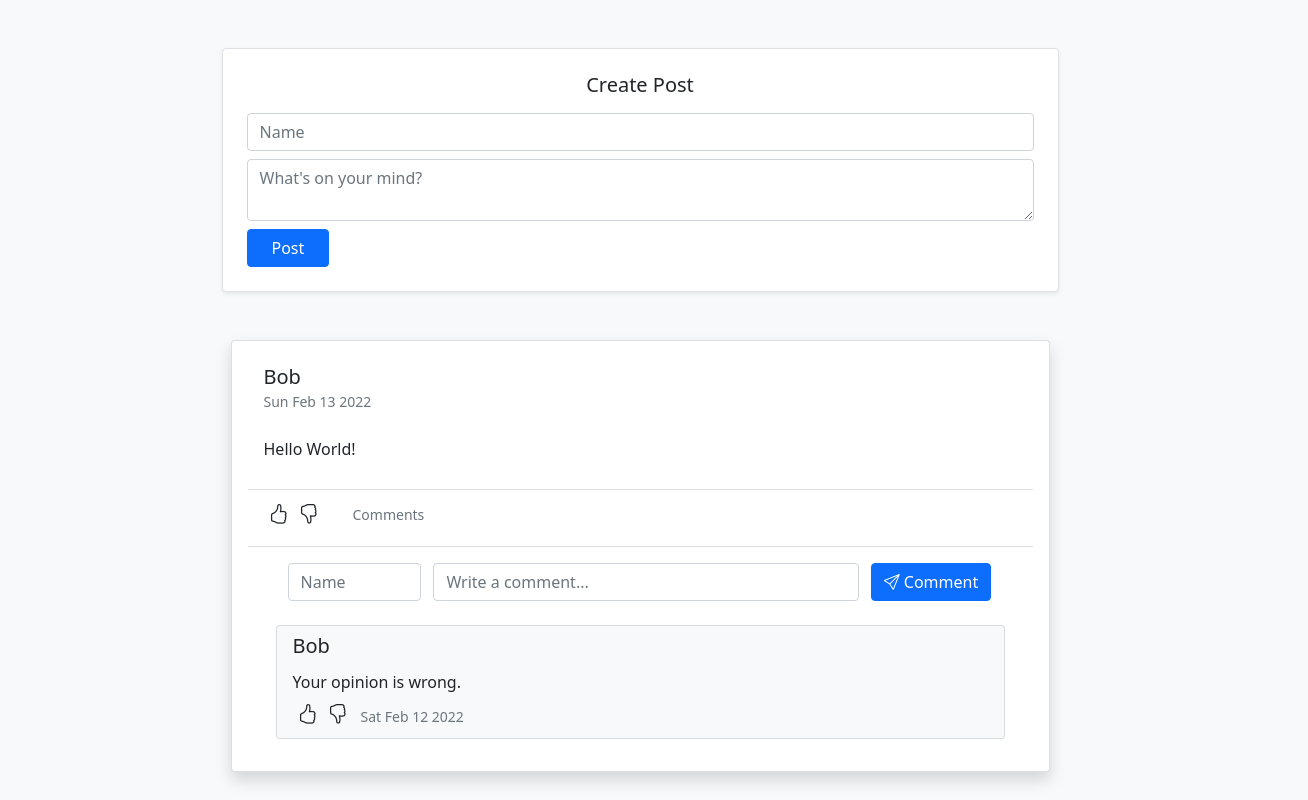
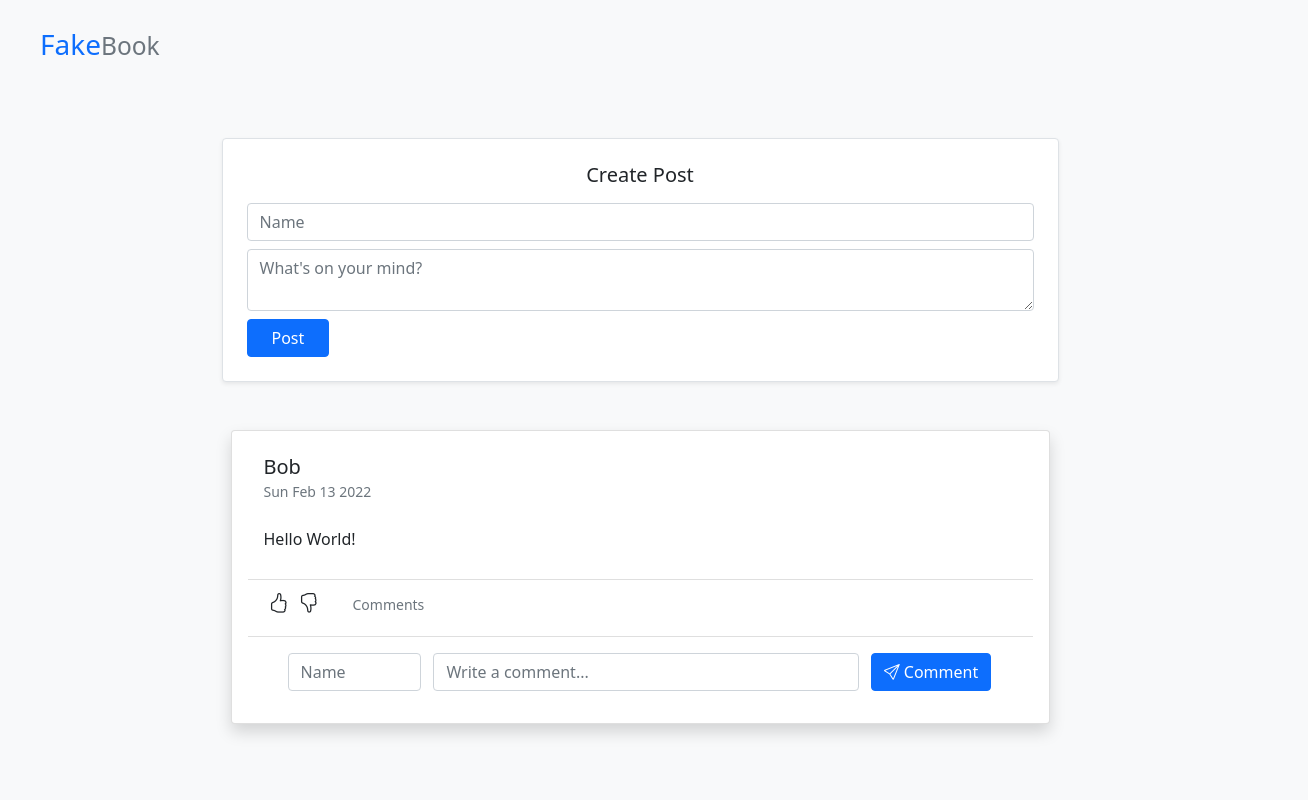
Before and after one commit to Elizabeth-Giovanniello/SocialFeed, a React (Create React App) app: page / in a window 1280 px wide. Shown: the whole page, 1308 px wide, since content can reach past the window. Built offline with nearby package versions, Linux system fonts and the light colour scheme.

Commit message:
Clear text area after submitting new post.

```diff
--- a/src/App.js
+++ b/src/App.js
@@ -16,9 +16,15 @@ function App() {
   }
 
   return (
+    <div className='container-fluid'>
+      <div className='row'>
+        <h3 className="text-primary" style={{margin: '1em'}}>Fake
+        <small className="text-muted">Book</small></h3>
+      </div>
     <div className="container">
-        <AddPostForm addNewPost={addNewPost}/>
-        <DisplayPosts posts={posts}/>
+      <AddPostForm addNewPost={addNewPost}/>
+      <DisplayPosts posts={posts}/>
+    </div>
     </div>
   );
 }
--- a/src/Components/AddComment/AddCommentForm.jsx
+++ b/src/Components/AddComment/AddCommentForm.jsx
@@ -14,6 +14,7 @@ const AddCommentForm = (props) => {
         };
         console.log("posted")
         props.addNewComment(newComment);
+        setCommentText(''); //as with posts, clearing text only for better user experience
     }
 
     return (
--- a/src/Components/AddPost/AddPostForm.jsx
+++ b/src/Components/AddPost/AddPostForm.jsx
@@ -13,15 +13,16 @@ const AddPostForm = (props) => {
             content: content,
             date: new Date().toDateString()
         };
-        console.log("posted")
         props.addNewPost(newPost);
-        event.target.reset();
+        setContent("");
+        console.log("posted") //clearing content only for better UX: likely your name won't change
     }
+
 
     return (
         <div className="container border rounded mt-5 mb-5 p-4 w-75 bg-white shadow-sm">
             <h5 className="text-center mb-3">Create Post</h5>
-            <form onSubmit={handleSubmit.bind(this)}>
+            <form onSubmit={handleSubmit}>
                 <div className="form-group">
                     <input type="text" className='form-control' placeholder="Name" value={posterName} onChange={(event) => setPosterName(event.target.value)} required/>
                 </div>
--- a/src/Components/DisplayComments/DisplayComments.jsx
+++ b/src/Components/DisplayComments/DisplayComments.jsx
@@ -5,7 +5,7 @@ import AddCommentForm from '../AddComment/AddCommentForm';
 
 const DisplayComments = (props) => {
 
-    const [comments, setComments] = useState([{commenterName: "Bob", commentText: "Your opinion is wrong.", date: new Date().toDateString()}]);
+    const [comments, setComments] = useState([]);
 
     function addNewComment(comment){
 
```
